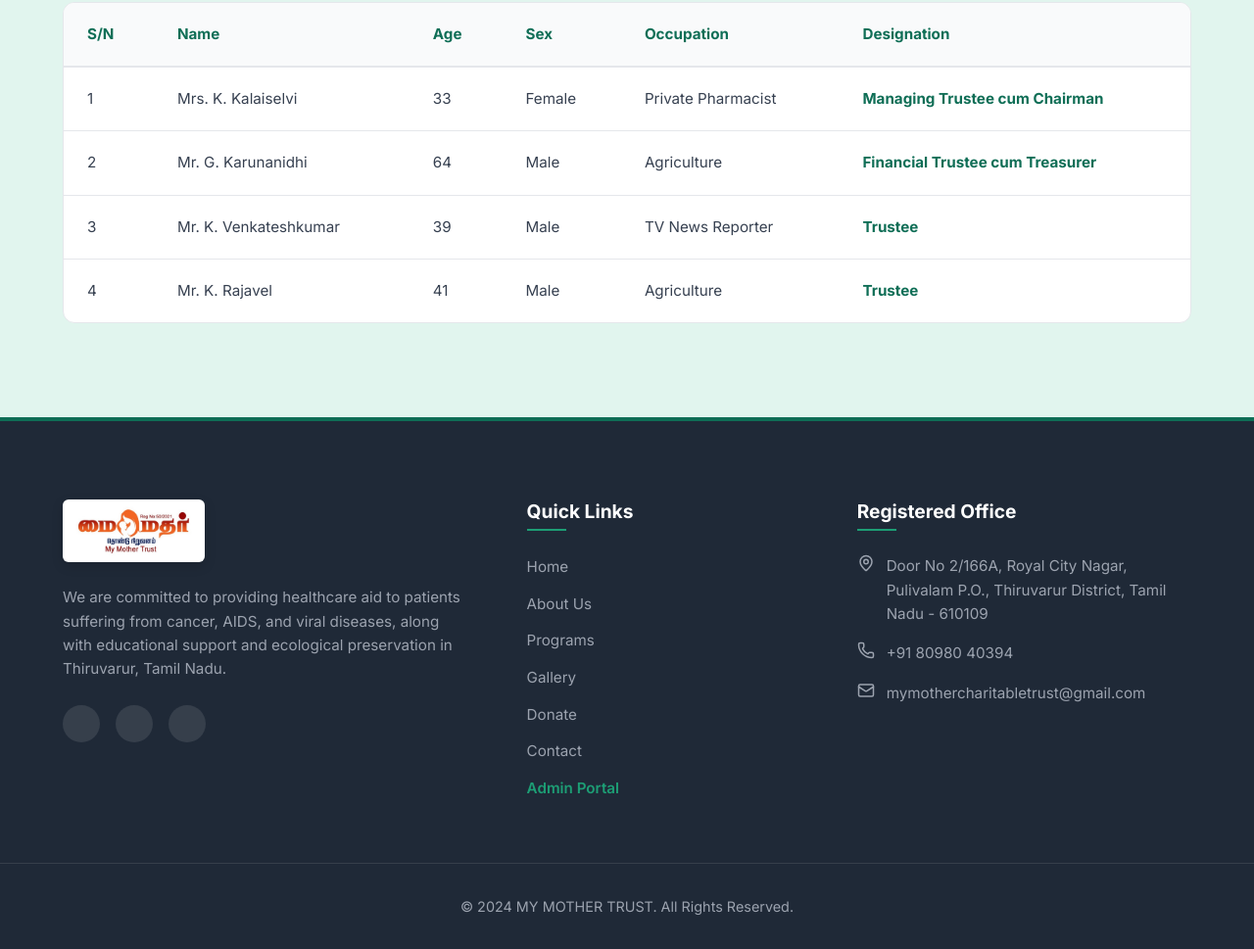
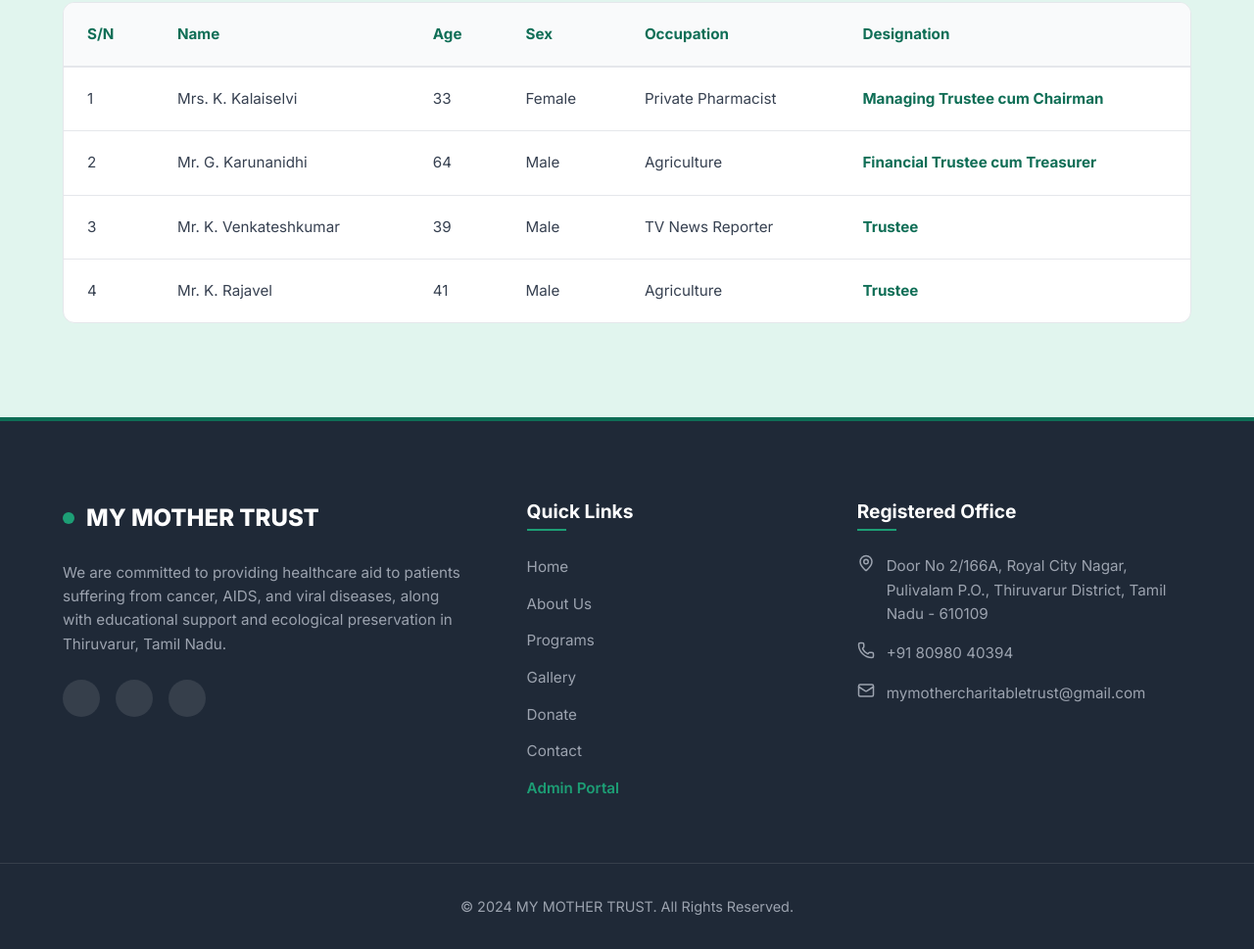
Before and after one commit to sudhan007965/mymothercharity, a website: page about.html in a window 1280 px wide. Shown: the part 1398-2367 px from the top of the page at 98% size. Drawn offline with nearby package versions, Linux system fonts and the light colour scheme.

Commit message:
Add files via upload

```diff
--- a/about.html
+++ b/about.html
@@ -33,7 +33,8 @@
   <header class="navbar" id="navbar">
     <div class="container nav-container">
       <a href="index.html" class="logo">
-        <img src="img/logo.jpg" alt="MY MOTHER TRUST Logo" class="logo-img">
+        <span class="logo-dot"></span>
+        <span data-tr="brand_name">MY MOTHER TRUST</span>
       </a>
 
       <nav>
@@ -192,9 +193,8 @@
     <div class="container footer-grid">
       <div>
         <div class="footer-logo">
-          <a href="index.html">
-            <img src="img/logo.jpg" alt="MY MOTHER TRUST Logo" class="logo-img-footer">
-          </a>
+          <span class="logo-dot"></span>
+          <span data-tr="brand_name">MY MOTHER TRUST</span>
         </div>
         <p class="footer-desc" data-tr="footer_desc">We are committed to providing healthcare aid to patients suffering
           from cancer, AIDS, and viral diseases, along with educational support and ecological preservation in
--- a/style.css
+++ b/style.css
@@ -212,19 +212,11 @@ button, input, select, textarea {
   color: var(--primary);
 }
 
-.logo-img {
-  height: 2.8rem;
-  width: auto;
-  display: block;
-  transition: var(--transition);
-}
-
-.logo-img:hover {
-  transform: scale(1.02);
-}
-
 .logo-dot {
-  display: none;
+  width: 12px;
+  height: 12px;
+  background-color: var(--accent);
+  border-radius: 50%;
 }
 
 .nav-links {
@@ -1358,23 +1350,8 @@ textarea.form-control {
   margin-bottom: 1.5rem;
 }
 
-.logo-img-footer {
-  height: 4rem;
-  width: auto;
-  display: block;
-  background-color: var(--white);
-  padding: 0.4rem 0.8rem;
-  border-radius: 6px;
-  box-shadow: 0 4px 12px rgba(0, 0, 0, 0.15);
-  transition: var(--transition);
-}
-
-.logo-img-footer:hover {
-  transform: scale(1.02);
-}
-
 .footer-logo .logo-dot {
-  display: none;
+  background-color: var(--accent);
 }
 
 .footer-desc {
```
Also changed, not shown: admin.html (+6 -4 lines), contact.html (+4 -4 lines), donate.html (+4 -4 lines), gallery.html (+4 -4 lines), index.html (+4 -4 lines), programs.html (+4 -4 lines).
